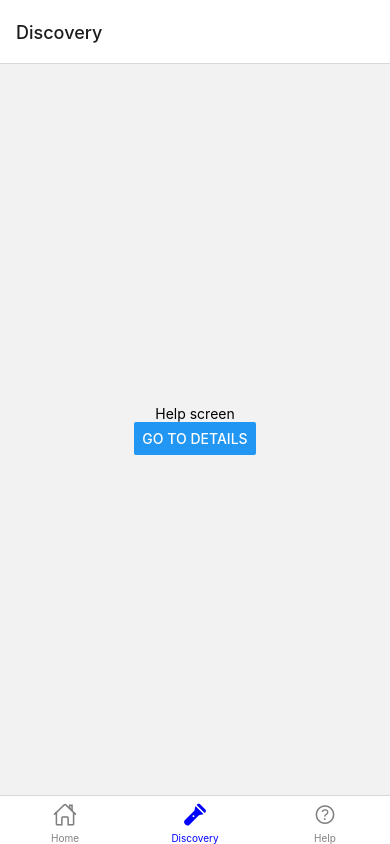
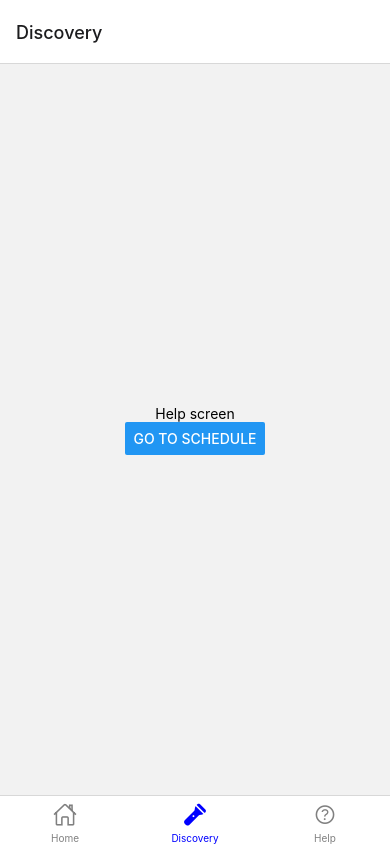
Before and after one commit to AshkanGoharfar/SampleRecycleCoachApp, a React Native app: screen /Discovery in a window 390 px wide. Built offline with nearby package versions, Linux system fonts and the light colour scheme.

Commit message:
Organized the code architecture

```diff
--- a/App.js
+++ b/App.js
@@ -6,138 +6,21 @@ import { createBottomTabNavigator } from '@react-navigation/bottom-tabs';
 import Ionicons from 'react-native-vector-icons/Ionicons';
 import { Searchbar, RadioButton } from 'react-native-paper';
 import {Calendar, CalendarList, Agenda} from 'react-native-calendars';
-import CardView from 'react-native-cardview'
-
-function DetailsScreen() {
-  return (
-    <View style={{ flex: 1, justifyContent: 'center', alignItems: 'center' }}>
-      <Text>Details!</Text>
-    </View>
-  );
-}
-
-function HomeScreen({ navigation }) {
-  const [searchQuery, setSearchQuery] = React.useState('');
-
-  const onChangeSearch = query => setSearchQuery(query);
+import HelpScreen from './Screens/HelpScreen';
+import CardView from 'react-native-cardview';
+import HomeScreen from './Screens/HomeScreen';
+import DiscoveryScreen from './Screens/DiscoveryScreen';
+import ScheduleScreen from './Screens/ScheduleScreen'
 
 
+// function ScheduleScreen() {
+//   return (
+//     <View style={{ flex: 1, justifyContent: 'center', alignItems: 'center' }}>
+//       <Text>Schedule!</Text>
+//     </View>
+//   );
+// }
 
-
-
-
-  const vacation = {key: 'vacation', color: 'red', selectedDotColor: 'blue'};
-const massage = {key: 'massage', color: 'blue', selectedDotColor: 'blue'};
-const workout = {key: 'workout', color: 'green'};
-
-
-
-// const [checked, setChecked] = React.useState('first');
-
-const [value, setValue] = React.useState('first');
-  return (
-    // <View style={{ flex: 1, justifyContent: 'center', alignItems: 'center' }}>
-    // <View style={styles.container}>
-    <ScrollView>
-      {/* <ScrollView> */}
-      <View style={{marginLeft: "5%" ,width: "90%", marginTop: "3%" }}>
-      <Searchbar
-      placeholder="Search"
-      onChangeText={onChangeSearch}
-      value={searchQuery}
-    />
-    </View>
-      <View>
-      <Text style={{justifyContent: 'flex-start', textAlign:'left',fontSize:25, fontWeight: 'bold', marginTop: "5%", marginLeft: "5%"}}>Schedule</Text>
-      </View>
-
-      <View style={{marginLeft: "5%" ,width: "90%", marginTop: "3%" }}>
-      <Calendar
-  // Collection of dates that have to be marked. Default = {}
-  markedDates={{
-    '2022-05-16': {selected: true, marked: true, selectedColor: 'blue'},
-    '2022-05-17': {marked: true},
-    '2022-05-18': {marked: true, dotColor: 'red', activeOpacity: 0},
-    '2022-05-19': {disabled: true, disableTouchEvent: true}
-  }}
-/>
-
-<View>
-      <Text style={{justifyContent: 'flex-start', textAlign:'left',fontSize:25, fontWeight: 'bold', marginTop: "5%"}}>We Wanted to Know...</Text>
-      </View>
-
-      <View style={{width: "90%", marginTop: "3%", backgroundColor: "white" }}>
-
-      <CardView
-
-            cardElevation={15}
-            cardMaxElevation={15}
-            cornerRadius={20}
-            cornerOverlap={false}
-          >
-
-
-
-          <Text style={{fontSize: 16, marginLeft: "5%", marginTop: "5%", marginBottom: "7%", marginRight: "5%"}}>
-              Do you use your gardening pots and planters year after year?
-          </Text>
-          <RadioButton.Group onValueChange={value => setValue(value)} value={value}>
-      <RadioButton.Item label="Yes, I use them until they are broken" value="first" />
-      <RadioButton.Item label="Yes, but only for a few years" value="second" />
-      <RadioButton.Item label="No, I get new ones every year" value="third" />
-      <RadioButton.Item label="I never garden" value="fourth" />
-    </RadioButton.Group>
-          {/* <View>
-      <RadioButton
-        value="first"
-        status={ checked === 'first' ? 'checked' : 'unchecked' }
-        onPress={() => setChecked('first')}
-      >
-        <Text style={{marginLeft: "5%", marginTop: "3%", marginBottom: "3%", marginRight: "5%"}}>
-              Elevation 0
-          </Text>
-        </RadioButton>
-      <RadioButton
-        value="second"
-        text = "sdasdasdas"
-        status={ checked === 'second' ? 'checked' : 'unchecked' }
-        onPress={() => setChecked('second')}
-      />
-    </View> */}
-</CardView>
-
-</View>
-</View>
-<View style={{marginBottom: "7%"}}></View>
-    </ScrollView>
-  );
-}
-
-function HelpScreen({ navigation }) {
-  return (
-    <View style={{ flex: 1, justifyContent: 'center', alignItems: 'center' }}>
-      <Text>Help screen</Text>
-      <Button
-        title="Go to Details"
-        onPress={() => navigation.navigate('Details')}
-      />
-
-    </View>
-  );
-}
-
-
-function DiscoveryScreen({ navigation }) {
-  return (
-    <View style={{ flex: 1, justifyContent: 'center', alignItems: 'center' }}>
-      <Text>Help screen</Text>
-      <Button
-        title="Go to Details"
-        onPress={() => navigation.navigate('Details')}
-      />
-    </View>
-  );
-}
 
 const HomeStack = createNativeStackNavigator();
 
@@ -145,7 +28,7 @@ function HomeStackScreen() {
   return (
     <HomeStack.Navigator>
       <HomeStack.Screen name="Home" component={HomeScreen} />
-      <HomeStack.Screen name="Details" component={DetailsScreen} />
+      <HomeStack.Screen name="Schedule" component={ScheduleScreen} />
       {/* <HomeStack.Screen name="Help" component={HelpScreen} />
       <HomeStack.Screen name="Discovery" component={DiscoveryScreen} /> */}
     </HomeStack.Navigator>
@@ -158,7 +41,7 @@ function HelpStackScreen() {
   return (
     <HelpStack.Navigator>
       <HelpStack.Screen name="Help" component={HelpScreen} />
-      <HelpStack.Screen name="Details" component={DetailsScreen} />
+      <HelpStack.Screen name="Schedule" component={ScheduleScreen} />
       {/* <HelpStack.Screen name="Discovery" component={DiscoveryScreen} />
       <HelpStack.Screen name="Home" component={HomeScreen} /> */}
     </HelpStack.Navigator>
@@ -172,7 +55,7 @@ function DiscoveryStackScreen() {
   return (
     <DiscoveryStack.Navigator>
       <DiscoveryStack.Screen name="Discovery" component={DiscoveryScreen} />
-      <DiscoveryStack.Screen name="Details" component={DetailsScreen} />
+      <DiscoveryStack.Screen name="Schedule" component={ScheduleScreen} />
       {/* <DiscoveryStack.Screen name="Help" component={HelpScreen} /> */}
       {/* <DiscoveryStack.Screen name="Home" component={HomeScreen} /> */}
     </DiscoveryStack.Navigator>
@@ -218,6 +101,7 @@ export default function App() {
 
 
 
+
 const styles = StyleSheet.create({
   safeAreaView: {
     flex: 1
@@ -245,3 +129,7 @@ const styles = StyleSheet.create({
     marginBottom: 5
   }
 });
+
+
+
+export{HomeScreen, HelpScreen, DiscoveryScreen, ScheduleScreen};
--- /dev/null
+++ b/Screens/DiscoveryScreen.js
@@ -0,0 +1,30 @@
+import * as React from 'react';
+import { Button, Text, View, StyleSheet, ScrollView } from 'react-native';
+import { NavigationContainer } from '@react-navigation/native';
+import { createNativeStackNavigator } from '@react-navigation/native-stack';
+import { createBottomTabNavigator } from '@react-navigation/bottom-tabs';
+import Ionicons from 'react-native-vector-icons/Ionicons';
+import { Searchbar, RadioButton } from 'react-native-paper';
+import {Calendar, CalendarList, Agenda} from 'react-native-calendars';
+import CardView from 'react-native-cardview'
+
+
+
+
+
+
+function DiscoveryScreen({ navigation }) {
+    return (
+      <View style={{ flex: 1, justifyContent: 'center', alignItems: 'center' }}>
+        <Text>Help screen</Text>
+        <Button
+          title="Go to Schedule"
+          onPress={() => navigation.navigate('Schedule')}
+        />
+      </View>
+    );
+  }
+
+
+
+export default DiscoveryScreen;
--- /dev/null
+++ b/Screens/HelpScreen.js
@@ -0,0 +1,29 @@
+import * as React from 'react';
+import { Button, Text, View, StyleSheet, ScrollView } from 'react-native';
+import { NavigationContainer } from '@react-navigation/native';
+import { createNativeStackNavigator } from '@react-navigation/native-stack';
+import { createBottomTabNavigator } from '@react-navigation/bottom-tabs';
+import Ionicons from 'react-native-vector-icons/Ionicons';
+import { Searchbar, RadioButton } from 'react-native-paper';
+import {Calendar, CalendarList, Agenda} from 'react-native-calendars';
+import CardView from 'react-native-cardview'
+
+
+
+
+
+function HelpScreen({ navigation }) {
+    return (
+      <View style={{ flex: 1, justifyContent: 'center', alignItems: 'center' }}>
+        <Text>Help screen</Text>
+        <Button
+          title="Go to Schedule"
+          onPress={() => navigation.navigate('Schedule')}
+        />
+
+      </View>
+    );
+  }
+
+
+export default HelpScreen;
--- /dev/null
+++ b/Screens/HomeScreen.js
@@ -0,0 +1,88 @@
+import * as React from 'react';
+import { Button, Text, View, StyleSheet, ScrollView } from 'react-native';
+import { NavigationContainer } from '@react-navigation/native';
+import { createNativeStackNavigator } from '@react-navigation/native-stack';
+import { createBottomTabNavigator } from '@react-navigation/bottom-tabs';
+import Ionicons from 'react-native-vector-icons/Ionicons';
+import { Searchbar, RadioButton } from 'react-native-paper';
+import {Calendar, CalendarList, Agenda} from 'react-native-calendars';
+import CardView from 'react-native-cardview'
+
+
+
+
+function HomeScreen({ navigation }) {
+    const [searchQuery, setSearchQuery] = React.useState('');
+
+    const onChangeSearch = query => setSearchQuery(query);
+
+
+
+
+
+
+    const vacation = {key: 'vacation', color: 'red', selectedDotColor: 'blue'};
+  const massage = {key: 'massage', color: 'blue', selectedDotColor: 'blue'};
+  const workout = {key: 'workout', color: 'green'};
+
+
+
+  const [value, setValue] = React.useState('first');
+    return (
+      <ScrollView>
+        {/* <ScrollView> */}
+        <View style={{marginLeft: "5%" ,width: "90%", marginTop: "3%" }}>
+        <Searchbar
+        fontSize={14}
+        placeholder="What Goes Where? (e.g. AA batteries)"
+        onChangeText={onChangeSearch}
+        value={searchQuery}
+      />
+      </View>
+        <View>
+        <Text style={{justifyContent: 'flex-start', textAlign:'left',fontSize:25, fontWeight: 'bold', marginTop: "5%", marginLeft: "5%"}}>Schedule</Text>
+        </View>
+
+        <View style={{marginLeft: "5%" ,width: "90%", marginTop: "3%" }}>
+        <Calendar
+    // Collection of dates that have to be marked. Default = {}
+    markedDates={{
+      '2022-05-16': {selected: true, marked: true, selectedColor: 'blue'},
+      '2022-05-17': {marked: true},
+      '2022-05-18': {marked: true, dotColor: 'red', activeOpacity: 0},
+      '2022-05-19': {disabled: true, disableTouchEvent: true}
+    }}
+  />
+
+  <View>
+        <Text style={{justifyContent: 'flex-start', textAlign:'left',fontSize:25, fontWeight: 'bold', marginTop: "5%"}}>We Wanted to Know...</Text>
+        </View>
+        <View style={{width: "90%", marginTop: "3%", backgroundColor: "white" }}>
+        <CardView
+
+              cardElevation={15}
+              cardMaxElevation={15}
+              cornerRadius={20}
+              cornerOverlap={false}
+            >
+            <Text style={{fontSize: 16, marginLeft: "5%", marginTop: "5%", marginBottom: "7%", marginRight: "5%"}}>
+                Do you use your gardening pots and planters year after year?
+            </Text>
+            <RadioButton.Group onValueChange={value => setValue(value)} value={value}>
+        <RadioButton.Item label="Yes, I use them until they are broken" value="first" />
+        <RadioButton.Item label="Yes, but only for a few years" value="second" />
+        <RadioButton.Item label="No, I get new ones every year" value="third" />
+        <RadioButton.Item label="I never garden" value="fourth" />
+      </RadioButton.Group>
+  </CardView>
+
+  </View>
+  </View>
+  <View style={{marginBottom: "7%"}}></View>
+      </ScrollView>
+    );
+  }
+
+
+
+  export default HomeScreen;
--- /dev/null
+++ b/Screens/ScheduleScreen.js
@@ -0,0 +1,24 @@
+import * as React from 'react';
+import { Button, Text, View, StyleSheet, ScrollView } from 'react-native';
+import { NavigationContainer } from '@react-navigation/native';
+import { createNativeStackNavigator } from '@react-navigation/native-stack';
+import { createBottomTabNavigator } from '@react-navigation/bottom-tabs';
+import Ionicons from 'react-native-vector-icons/Ionicons';
+import { Searchbar, RadioButton } from 'react-native-paper';
+import {Calendar, CalendarList, Agenda} from 'react-native-calendars';
+import CardView from 'react-native-cardview';
+
+
+
+
+
+function ScheduleScreen() {
+  return (
+    <View style={{ flex: 1, justifyContent: 'center', alignItems: 'center' }}>
+      <Text>Schedule!</Text>
+    </View>
+  );
+}
+
+
+export default ScheduleScreen;
```
Also changed, not shown: Screens/DetailsScreen.js (added, +24 -0 lines).
